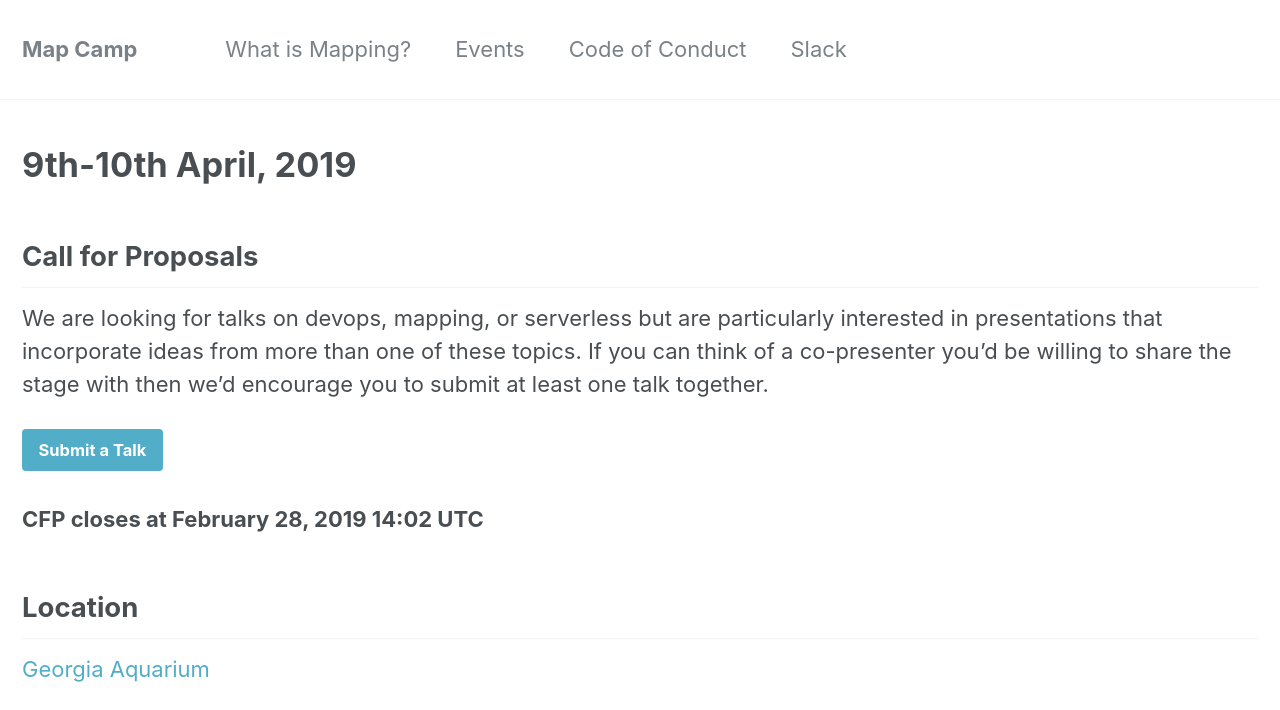
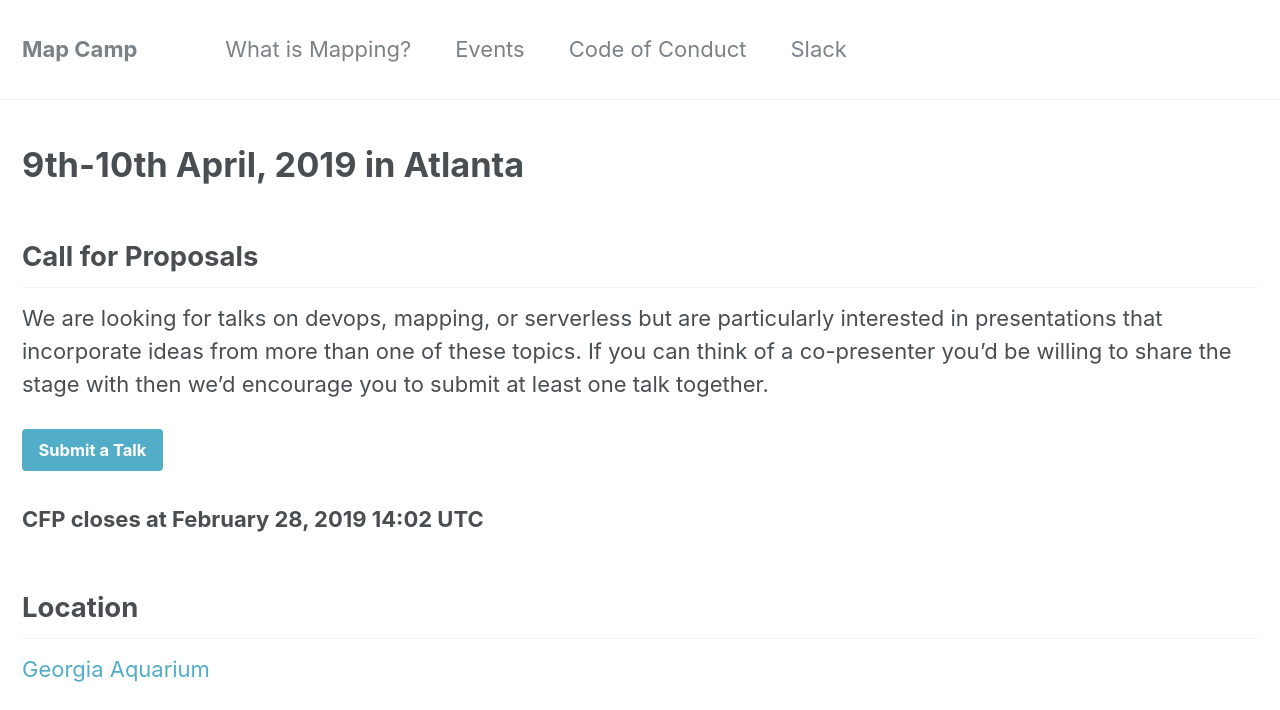
Before and after one commit to mapcampcommittee/mapcampcommittee.github.io, a Jekyll site: the page built from _pages/2019-04_Atlanta.html, in a window 1280 px wide and 900 px high, cut to the strip 0-710 px from the top of the window. Built offline with Jekyll 4.4.1, drawn with Linux system fonts in a browser that asks for light colours.

Commit message:
Add location to title

```diff
--- a/_pages/2019-04_Atlanta.html
+++ b/_pages/2019-04_Atlanta.html
@@ -4,7 +4,7 @@ classes:
   - landing
   - dark-theme
 ---
-<h1>9th-10th April, 2019</h1>
+<h1>9th-10th April, 2019 in Atlanta</h1>
 <h2>Call for Proposals</h2>
 <p>We are looking for talks on devops, mapping, or serverless but are particularly interested in presentations that incorporate ideas from more than one of these topics. If you can think of a co-presenter you’d be willing to share the stage with then we’d encourage you to submit at least one talk together.</p>
 <p><a class="btn btn--info" target="_blank" href="https://www.papercall.io/devopsdaysatl2019">Submit a Talk</a></p>
```
